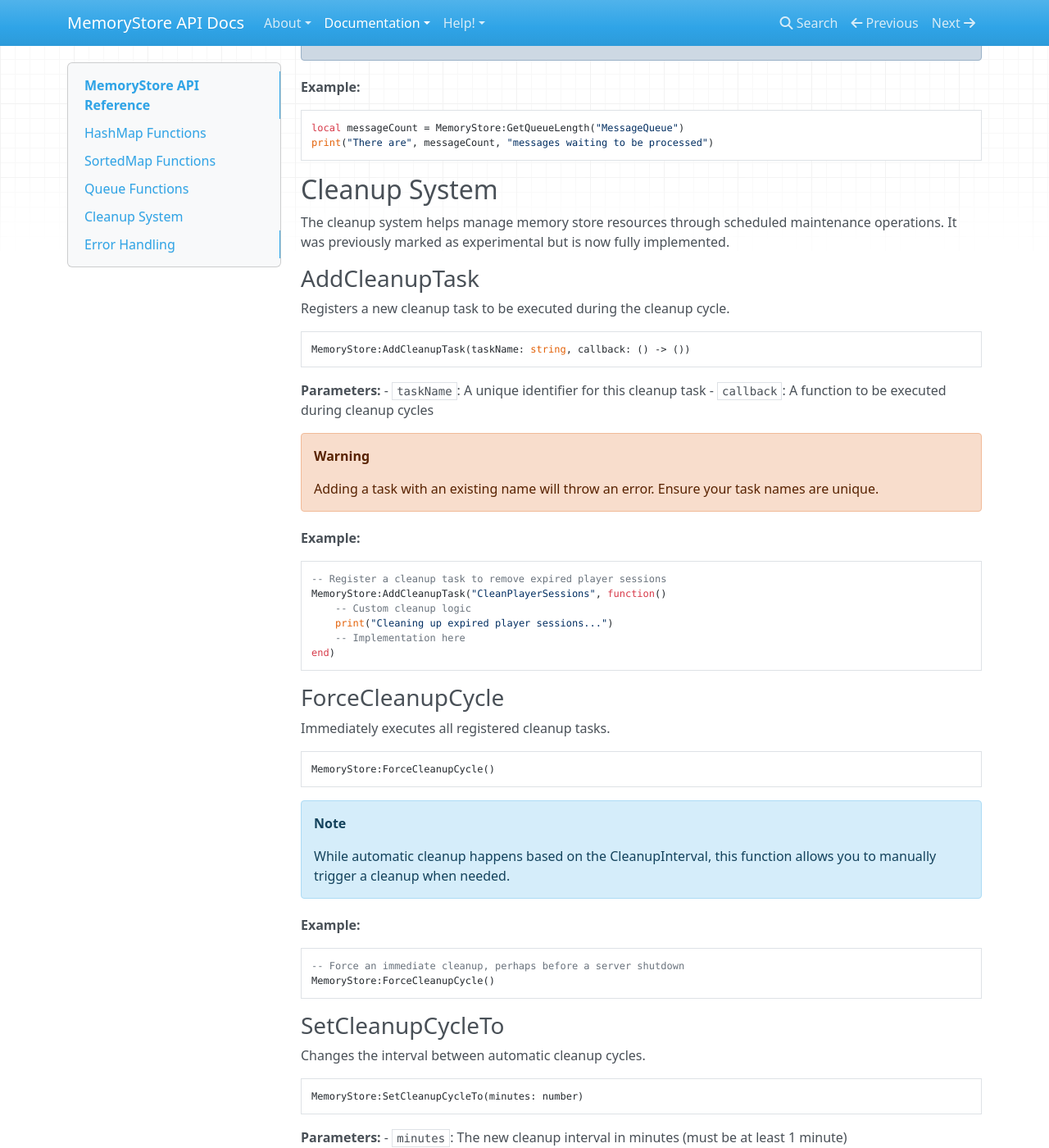
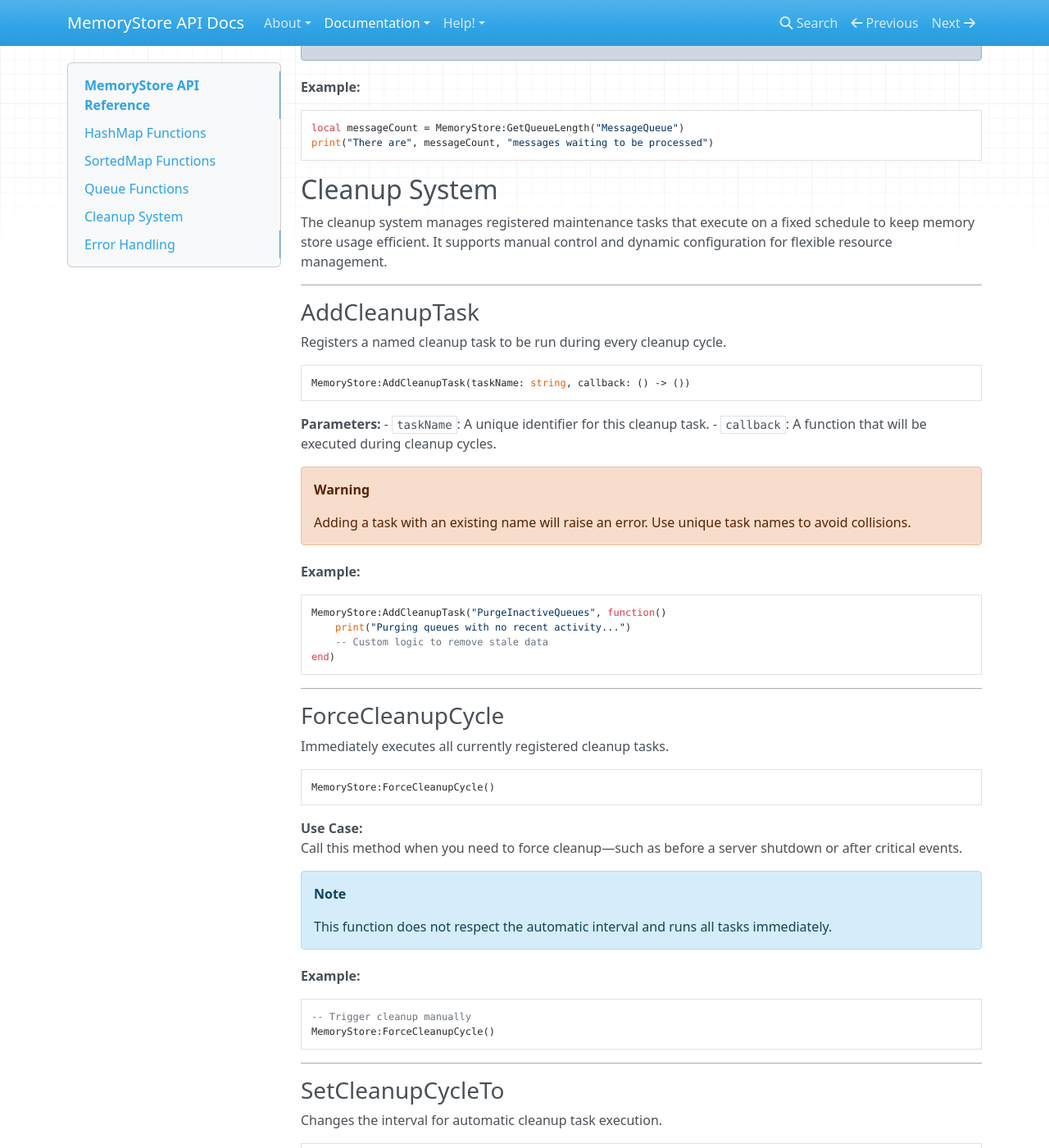
Before and after one commit to Bigidity/MemoryStore, an MkDocs documentation site: the page built from docs/API.md, in a window 1280 px wide and 1400 px high, scrolled down 4091 px. Shown: the whole window at 82% size. Built offline with MkDocs 1.6.1, drawn with Linux system fonts in a browser that asks for light colours; nearby versions of some CDN libraries; some of the changed text lies outside the part shown.

Commit message:
V0.0.3: Fixes, Additions and Refactors. A whole lot! Improved Auto-Cleanup system, Error Handling, and the Retry logic to be more robust and better. Fixed multiple overlooked issues. Gave developers more flexibility over the Auto-Cleanup by introducing new functions and ":StartAutoCleanup()" no longer gets fired whenever the script initializes. This update is in preparation for V0.1.

````diff
--- a/docs/API.md
+++ b/docs/API.md
@@ -189,80 +189,119 @@ print("There are", messageCount, "messages waiting to be processed")
 
 ## Cleanup System
 
-The cleanup system helps manage memory store resources through scheduled maintenance operations. It was previously marked as experimental but is now fully implemented.
+The cleanup system manages registered maintenance tasks that execute on a fixed schedule to keep memory store usage efficient. It supports manual control and dynamic configuration for flexible resource management.
+
+---
 
 ### AddCleanupTask
 
-Registers a new cleanup task to be executed during the cleanup cycle.
+Registers a named cleanup task to be run during every cleanup cycle.
 
 ```lua
 MemoryStore:AddCleanupTask(taskName: string, callback: () -> ())
 ```
 
 **Parameters:**
-- `taskName`: A unique identifier for this cleanup task
-- `callback`: A function to be executed during cleanup cycles
+- `taskName`: A unique identifier for this cleanup task.
+- `callback`: A function that will be executed during cleanup cycles.
 
 !!! warning
-    Adding a task with an existing name will throw an error. Ensure your task names are unique.
+    Adding a task with an existing name will raise an error. Use unique task names to avoid collisions.
 
 **Example:**
 ```lua
--- Register a cleanup task to remove expired player sessions
-MemoryStore:AddCleanupTask("CleanPlayerSessions", function()
-    -- Custom cleanup logic
-    print("Cleaning up expired player sessions...")
-    -- Implementation here
+MemoryStore:AddCleanupTask("PurgeInactiveQueues", function()
+    print("Purging queues with no recent activity...")
+    -- Custom logic to remove stale data
 end)
 ```
 
+---
+
 ### ForceCleanupCycle
 
-Immediately executes all registered cleanup tasks.
+Immediately executes all currently registered cleanup tasks.
 
 ```lua
 MemoryStore:ForceCleanupCycle()
 ```
 
+**Use Case:**
+Call this method when you need to force cleanup—such as before a server shutdown or after critical events.
+
 !!! note
-    While automatic cleanup happens based on the CleanupInterval, this function allows you to manually trigger a cleanup when needed.
+    This function does not respect the automatic interval and runs all tasks immediately.
 
 **Example:**
 ```lua
--- Force an immediate cleanup, perhaps before a server shutdown
+-- Trigger cleanup manually
 MemoryStore:ForceCleanupCycle()
 ```
 
+---
+
 ### SetCleanupCycleTo
 
-Changes the interval between automatic cleanup cycles.
+Changes the interval for automatic cleanup task execution.
 
 ```lua
 MemoryStore:SetCleanupCycleTo(minutes: number)
 ```
 
 **Parameters:**
-- `minutes`: The new cleanup interval in minutes (must be at least 1 minute)
+- `minutes`: The new interval in minutes (must be ≥ 1)
 
 !!! warning
-    Setting too frequent cleanups may impact performance. The recommended minimum is 5 minutes.
+    Setting the interval too low can affect server performance. A recommended minimum is 5 minutes for most production scenarios.
 
 **Example:**
 ```lua
--- Set cleanup to run every 15 minutes
-MemoryStore:SetCleanupCycleTo(15)
+-- Schedule cleanup to run every 10 minutes
+MemoryStore:SetCleanupCycleTo(10)
 ```
+
+---
 
 ### StartAutoCleanup
 
-Initializes the automatic cleanup process. This is automatically called during service initialization.
+Begins the automatic cleanup cycle using the configured interval. Internally uses `task.spawn()` and `task.wait()` for consistent loop execution.
 
 ```lua
 MemoryStore:StartAutoCleanup()
 ```
 
+**Behavior:**
+- Runs cleanup tasks continuously on a loop defined by `CleanupInterval`.
+- Automatically started during service initialization, but can be manually restarted if stopped.
+
 !!! note
-    You generally don't need to call this manually as it's automatically invoked when the service starts.
+    Manual invocation is only needed if you call `StopAutoCleanup()` and wish to resume the loop.
+
+**Example:**
+```lua
+-- Restart the cleanup system if it was stopped
+MemoryStore:StartAutoCleanup()
+```
+
+---
+
+### StopAutoCleanup
+
+Stops the currently running auto-cleanup cycle.
+
+```lua
+MemoryStore:StopAutoCleanup()
+```
+
+**Behavior:**
+- Terminates the background task responsible for periodic cleanup.
+- Useful for maintenance windows or runtime control scenarios.
+
+**Example:**
+```lua
+-- Stop automatic cleanup for the duration of a data migration
+MemoryStore:StopAutoCleanup()
+```
 
 ## Error Handling
 
````
Also changed, not shown: docs/changelog.md (+34 -0 lines), 1 other file.
